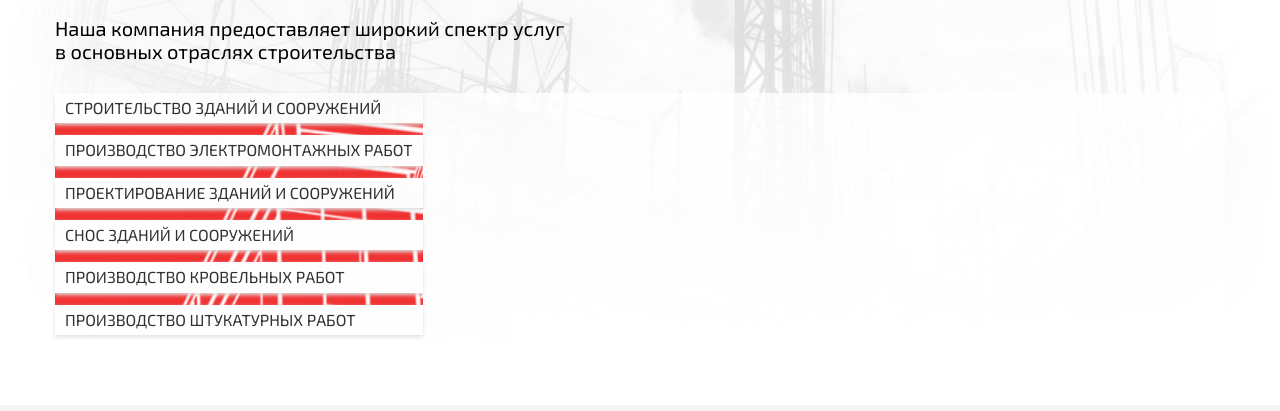
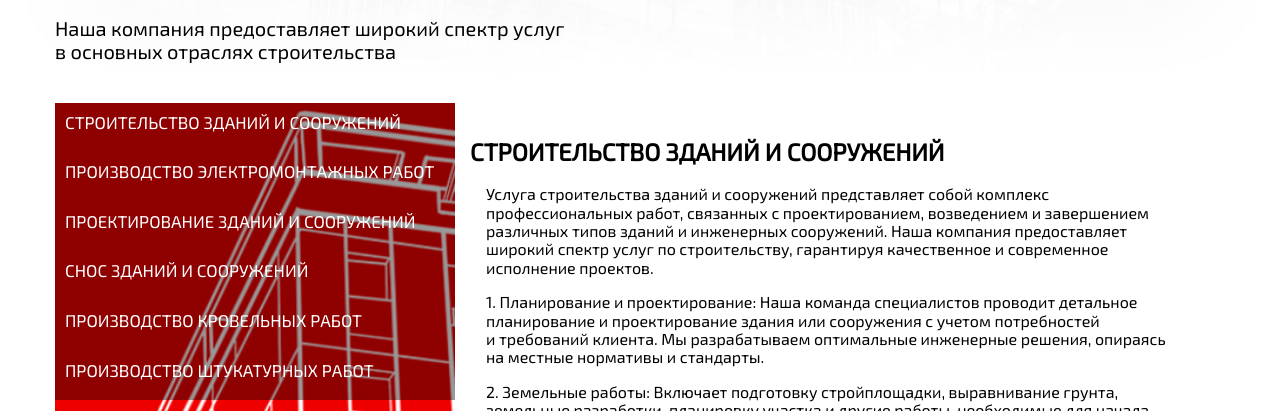
Before and after one commit to Sinudin/sinudin.github.io, a plain HTML site: page service.html in a window 1280 px wide. Shown: the part 254-665 px from the top of the page. Drawn offline with Linux system fonts and the light colour scheme.

Commit message:
main1410

```diff
--- a/css/main.css
+++ b/css/main.css
@@ -721,7 +721,7 @@ span.sim-dot {
 
 .fs_desc1 {
   font-size: 20px;
-  padding-bottom: 10px;
+  padding-bottom: 20px;
 }
 
 .logoZ {
@@ -874,107 +874,6 @@ span.sim-dot {
 
 .tab-one {
   background-image: url("../img/us1.jpg");
-}
-
-.tabs {
-  display: -webkit-box;
-  display: -ms-flexbox;
-  display: flex;
-  -webkit-box-orient: vertical;
-  -webkit-box-direction: normal;
-  -ms-flex-direction: column;
-  flex-direction: column;
-  background-color: #fff;
-  opacity: 0.8;
-}
-
-.tabs__links {
-  display: -webkit-box;
-  display: -ms-flexbox;
-  display: flex;
-  -webkit-box-orient: vertical;
-  -webkit-box-direction: normal;
-  -ms-flex-direction: column;
-  flex-direction: column;
-  -webkit-box-ordinal-group: 1;
-  -ms-flex-order: 0;
-  order: 0;
-  white-space: nowrap;
-  margin-bottom: 15px;
-  background-image: url("../img/servfon.png");
-  background-size: cover;
-}
-
-.tabs__links > a {
-  display: inline-block;
-  text-decoration: none;
-  color: black;
-  padding: 6px 10px;
-  background-color: white;
-  text-align: left;
-  -webkit-box-shadow: 0 2px 4px 0 rgb(218, 218, 218);
-  box-shadow: 0 2px 4px 0 rgb(218, 218, 218);
-  margin-bottom: 12px;
-}
-
-.tabs__links > a:hover {
-  background-color: var(--accent-color);
-  -webkit-transition: 0.3s ease-in-out;
-  transition: 0.3s ease-in-out;
-  color: #ffffff;
-}
-
-.tabs > #content-1:target ~ .tabs__links > a[href="#content-1"],
-.tabs > #content-2:target ~ .tabs__links > a[href="#content-2"],
-.tabs > #content-3:target ~ .tabs__links > a[href="#content-3"],
-.tabs > #content-4:target ~ .tabs__links > a[href="#content-4"],
-.tabs > #content-5:target ~ .tabs__links > a[href="#content-5"],
-.tabs > #content-6:target ~ .tabs__links > a[href="#content-6"] {
-  background-color: var(--accent-color);
-  color: #fff;
-  cursor: default;
-}
-
-.tabs > div:not(.tabs__links) {
-  display: none;
-  -webkit-box-ordinal-group: 2;
-  -ms-flex-order: 1;
-  order: 1;
-  -webkit-box-flex: 1;
-  -ms-flex-positive: 1;
-  flex-grow: 1;
-}
-
-@media (min-width: 576px) {
-  .tabs {
-    -webkit-box-orient: horizontal;
-    -webkit-box-direction: normal;
-    -ms-flex-direction: row;
-    flex-direction: row;
-  }
-  .tabs__links {
-    -webkit-box-orient: vertical;
-    -webkit-box-direction: normal;
-    -ms-flex-direction: column;
-    flex-direction: column;
-    border: none;
-    -webkit-box-shadow: none;
-    box-shadow: none;
-  }
-  .tabs__links > a {
-    -webkit-box-shadow: 0 2px 4px 0 rgb(218, 218, 218);
-    box-shadow: 0 2px 4px 0 rgb(218, 218, 218);
-    margin-bottom: 12px;
-  }
-  .tabs__links > a:last-child {
-    margin-bottom: 0;
-  }
-  .tabs > div:not(.tabs__links) {
-    padding-left: 15px;
-  }
-}
-.tabs > div:target {
-  display: block;
 }
 
 .logoZ {
@@ -1178,4 +1077,110 @@ span.sim-dot {
     display: none;
   }
 }
+.tabs-container {
+  position: relative;
+  background-image: url("../img/servfon.png");
+  background-size: cover;
+  width: 400px;
+  height: 90vh;
+  white-space: nowrap;
+  float: left;
+  z-index: 20;
+}
+
+/* tabs names */
+.tabs-container label {
+  position: relative;
+  padding: 10px;
+  padding-bottom: 20px;
+  background-color: rgba(0, 0, 0, 0.4);
+  display: block;
+  font-size: 17px;
+  color: #ffffff;
+  cursor: pointer;
+  -webkit-user-select: none;
+  -moz-user-select: none;
+  -ms-user-select: none;
+  user-select: none;
+}
+
+/* Hover effect on tabs names */
+.tabs-container label:hover {
+  background: rgba(0, 0, 0, 0.7);
+}
+
+/* Content area for tabs */
+.tab-content {
+  position: relative;
+  background: rgb(255, 255, 255);
+  width: calc(100% - 400px);
+  min-height: 90vh;
+  padding: 15px;
+  float: left;
+  -webkit-box-sizing: border-box;
+  box-sizing: border-box;
+  z-index: 19;
+  display: none;
+}
+
+.tab-content:after {
+  content: "";
+  clear: both;
+}
+
+/* Hide input radio from users */
+input[name=tab] {
+  display: none;
+}
+
+/* Show tab when input checked */
+input[name=tab]:checked + .tab-content {
+  display: block;
+  -webkit-animation: slide 0.5s forwards;
+  animation: slide 0.5s forwards;
+}
+
+.fs__contentz {
+  background-image: url("../img/fs.jpg");
+  background-position: center;
+  background-size: cover;
+  background-repeat: no-repeat;
+}
+
+/* Slide animation for tab contents */
+@-webkit-keyframes slide {
+  from {
+    right: -100%;
+    opacity: 0;
+  }
+  to {
+    right: 0;
+    opacity: 1;
+  }
+}
+@keyframes slide {
+  from {
+    right: -100%;
+    opacity: 0;
+  }
+  to {
+    right: 0;
+    opacity: 1;
+  }
+}
+@media only screen and (max-width: 960px) {
+  .tabs-container {
+    max-height: 32.5vh;
+    width: 100%;
+  }
+  .tabs-container label {
+    font-size: 90%;
+  }
+  .tab-content {
+    padding: 0px;
+    max-height: 100%;
+    font-size: 110%;
+    width: 100%;
+  }
+}
 /*# sourceMappingURL=main.css.map */
--- a/js/main.js
+++ b/js/main.js
@@ -141,6 +141,8 @@ __webpack_require__.r(__webpack_exports__);
 /* harmony import */ var _vendor_focus_visible_js__WEBPACK_IMPORTED_MODULE_0___default = /*#__PURE__*/__webpack_require__.n(_vendor_focus_visible_js__WEBPACK_IMPORTED_MODULE_0__);
 /* harmony import */ var _vendor_itc_slider_js__WEBPACK_IMPORTED_MODULE_1__ = __webpack_require__(/*! ./vendor/itc-slider.js */ "./src/js/vendor/itc-slider.js");
 /* harmony import */ var _vendor_itc_slider_js__WEBPACK_IMPORTED_MODULE_1___default = /*#__PURE__*/__webpack_require__.n(_vendor_itc_slider_js__WEBPACK_IMPORTED_MODULE_1__);
+Object(function webpackMissingModule() { var e = new Error("Cannot find module './vendor/app.js'"); e.code = 'MODULE_NOT_FOUND'; throw e; }());
+
 
 
 
--- a/service.html
+++ b/service.html
@@ -29,7 +29,7 @@
     </a>
     <nav class="nav flex" title="main search">
       <ul class="list-reset nav__list flex">
-        <li class="nav__item"><a href="service.html#content-1" class="nav__link">УСЛУГИ</a></li>
+        <li class="nav__item"><a href="service.html" class="nav__link">УСЛУГИ</a></li>
         <li class="nav__item"><a href="company.html" class="nav__link">КОМПАНИЯ</a></li>
         <li class="nav__item"><a href="contacts.html" class="nav__link">КОНТАКТЫ</a></li>
       </ul>
@@ -52,10 +52,18 @@
           Наша компания предоставляет широкий спектр услуг <br>в основных отраслях строительства</br>
         </p>
 
-    </div>
-    <div class="service">
-      <div class="tabs">
-        <div id="content-1">
+              <section class="tabs-container">
+                    <label for="tab1"> СТРОИТЕЛЬСТВО ЗДАНИЙ И СООРУЖЕНИЙ </label>
+                    <label for="tab2"> ПРОИЗВОДСТВО ЭЛЕКТРОМОНТАЖНЫХ РАБОТ </label>
+                    <label for="tab3"> ПРОЕКТИРОВАНИЕ ЗДАНИЙ И СООРУЖЕНИЙ </label>
+                    <label for="tab4"> СНОС ЗДАНИЙ И СООРУЖЕНИЙ </label>
+                    <label for="tab5"> ПРОИЗВОДСТВО КРОВЕЛЬНЫХ РАБОТ</label>
+                    <label for="tab6"> ПРОИЗВОДСТВО ШТУКАТУРНЫХ РАБОТ </label>
+                  </section>
+
+                  <input name="tab" id="tab1" type="radio" checked />
+                  <section class="tab-content">
+                    <h2> СТРОИТЕЛЬСТВО ЗДАНИЙ И СООРУЖЕНИЙ </h2>
                     <p>
                       Услуга строительства зданий и сооружений представляет собой комплекс профессиональных работ, связанных с проектированием, возведением и завершением различных типов зданий и инженерных сооружений. Наша компания предоставляет широкий спектр услуг по строительству, гарантируя качественное и современное исполнение проектов.</p>
                     <p>1. Планирование и проектирование: Наша команда специалистов проводит детальное планирование и проектирование здания или сооружения с учетом потребностей и требований клиента. Мы разрабатываем оптимальные инженерные решения, опираясь на местные нормативы и стандарты.</p>
@@ -66,8 +74,11 @@
                     <p>6. Внутренняя и наружная отделка: Мы производим отделочные работы, включая штукатурку, покраску, укладку напольных покрытий, установку дверей, окон, наружных облицовочных материалов и других элементов.</p>
                     <p>7. Завершающие работы: Включают установку сантехнического оборудования, электрических устройств, освещения, мебели и других деталей, завершающих образцовый вид здания или сооружения.</p>
                     <p>8. Контроль качества и безопасности: Мы строго следим за качеством выполняемых работ и соблюдаем все нормативы и стандарты безопасности, чтобы гарантировать надежность и безопасность построенных объектов.</p>
-        </div>
-        <div id="content-2">
+                  </section>
+
+                  <input name="tab" id="tab2" type="radio" />
+                  <section class="tab-content">
+                    <h2> ПРОИЗВОДСТВО ЭЛЕКТРОМОНТАЖНЫХ РАБОТ</h2>
                     <p>Производство электромонтажных работ включает в себя разнообразные услуги, связанные с установкой, обслуживанием и модернизацией электрических систем в зданиях и сооружениях. Наша компания предоставляет высококачественные и профессиональные услуги по выполнению электромонтажных работ, чтобы обеспечить безопасность и надежность электроснабжения вашего объекта.</p>
                                 <p>1. Проектирование электросистемы: Наши специалисты проведут тщательное планирование и проектирование электросети, учитывая потребности и особенности вашего объекта. Мы разработаем оптимальную схему электропроводки, расположение розеток, выключателей, осветительных приборов и других элементов электрической системы.</p>
                                 <p>2. Установка и монтаж: Наша команда опытных электромонтажников проведет установку всех необходимых компонентов и оборудования, включая провода, кабели, розетки, выключатели, распределительные щиты, автоматические выключатели и другие устройства.</p>
@@ -76,8 +87,12 @@
                                 <p>5. Подключение электрооборудования: Мы осуществляем подключение различных электрооборудования, таких как светильники, кондиционеры, системы отопления, бытовая техника и другое, обеспечивая их правильную работу и безопасность.</p>
                                 <p>6. Тестирование и проверка: После завершения работ, наша команда проведет тестирование всей электрической системы для обеспечения ее корректной работы и соответствия безопасности.</p>
                                 <p>7. Техническое обслуживание: Мы предоставляем регулярное техническое обслуживание электрооборудования, проверяя его работоспособность и производительность, а также проводим диагностику и устранение возможных неисправностей.</p>
-              </div>
-        <div id="content-3">
+
+                  </section>
+
+                  <input name="tab" id="tab3" type="radio" />
+                  <section class="tab-content">
+                    <h2> ПРОЕКТИРОВАНИЕ ЗДАНИЙ И СООРУЖЕНИЙ</h2>
                     <p>Услуга проектирования зданий и сооружений представляет собой комплекс профессиональных действий, которые включают в себя детальное планирование и разработку архитектурных и инженерных решений для строительства различных типов объектов. Наша компания предоставляет высококачественные услуги по проектированию зданий и сооружений, учитывая потребности клиентов и соблюдая строгие нормы и стандарты.</p>
                           <p>1. Предпроектные исследования: Мы проводим изучение местоположения будущего объекта и анализ окружающей среды. Это включает изучение геологических, геодезических, гидрологических данных и других факторов, которые могут повлиять на проектирование и строительство.</p>
                           <p>2. Разработка технического задания: Мы взаимодействуем с клиентами для определения их потребностей и требований к будущему объекту. На основе этой информации формируется техническое задание, которое становится основой для разработки проекта.</p>
@@ -89,8 +104,11 @@
                           <p>8. Оформление проектной документации: Наша команда разрабатывает все необходимые чертежи, схемы и спецификации, чтобы обеспечить полное и точное представление о проекте.</p>
                           <p>9. Контроль качества проекта: Мы строго следим за соответствием проекта нормативам и стандартам, а также обеспечиваем его целостность и гармонию.</p>
 
-        </div>
-        <div id="content-4">
+                  </section>
+
+                  <input name="tab" id="tab4" type="radio" />
+                  <section class="tab-content">
+                  <h2> СНОС ЗДАНИЙ И СООРУЖЕНИЙ</h2>
                   <p>Услуга сноса зданий и сооружений представляет собой комплекс мероприятий, направленных на контролируемое разрушение и удаление зданий, сооружений или их частей. Наша компания предоставляет профессиональные услуги по сносу зданий и сооружений, обеспечивая безопасность, эффективность и соблюдение всех необходимых нормативов и правил.</p>
                         <p>1. Подготовка и планирование: Наша команда специалистов проводит предварительные исследования и оценку здания или сооружения, чтобы разработать оптимальную стратегию сноса. Мы учитываем местоположение объекта, его конструкцию, окружающую инфраструктуру и другие факторы, которые могут повлиять на процесс сноса.</p>
                         <p>2. Получение разрешений и согласований: Мы оформляем все необходимые разрешения и согласования с муниципальными органами, чтобы легально провести снос объекта.</p>
@@ -99,8 +117,12 @@
                         <p>5. Разрушение здания: Снос производится с использованием специализированного оборудования и инструментов. Мы контролируем процесс разрушения, чтобы избежать случайных повреждений и минимизировать воздействие на окружающую среду.</p>
                         <p>6. Удаление мусора и обломков: После завершения сноса, мы осуществляем удаление строительного мусора и обломков с территории. Это включает утилизацию отходов и рециклинг там, где это возможно.</p>
                         <p>7. Оформление документации: Мы предоставляем всю необходимую документацию о сносе, включая акты сдачи-приемки, акты об утилизации и другие документы, подтверждающие выполнение работ в соответствии с требованиями.</p>
-        </div>
-        <div id="content-5">
+
+                  </section>
+
+                  <input name="tab" id="tab5" type="radio" />
+                  <section class="tab-content">
+                  <h2> ПРОИЗВОДСТВО КРОВЕЛЬНЫХ РАБОТ </h2>
                   <p>Кровельные работы — это комплекс профессиональных услуг, связанных с установкой, ремонтом и обслуживанием крыши здания или жилого дома. Наша компания предоставляет широкий спектр услуг по производству кровли, обеспечивая клиентам надежную защиту и долговечность их крыш.</p>
                   <p>1. Консультация и планирование: Наша команда экспертов специализируется на обследовании объектов и предоставляет профессиональную консультацию по выбору подходящего типа кровли, материалов и технологий, учитывая специфические требования клиента и особенности здания.</p>
                   <p>2. Установка новой кровли: Мы осуществляем полное проектирование и установку новых кровельных систем. Это включает подготовку поверхности, установку необходимых строительных материалов, таких как кровельные плиты, брусья, обрешетка, а также установку кровельного материала, будь то металлическая кровля, керамические черепицы, шифер, кровельные рулонные материалы и т. д.</p>
@@ -108,8 +130,12 @@
                   <p>4. Обслуживание и техническое обследование: Регулярное обслуживание кровли является ключевым для ее долговечности. Мы предоставляем услуги по техническому обследованию, очистке желобов и водостоков, а также замене поврежденных элементов для предотвращения проблем в будущем.</p>
                   <p>5. Утепление и гидроизоляция: Помимо обеспечения защиты от влаги и осадков, мы предлагаем услуги по утеплению крыши, что помогает снизить затраты на отопление и обеспечивает комфорт внутри помещений.</p>
                   <p>6. Утепление и гидроизоляция: Помимо обеспечения защиты от влаги и осадков, мы предлагаем услуги по утеплению крыши, что помогает снизить затраты на отопление и обеспечивает комфорт внутри помещений.</p>
-      </div>
-        <div id="content-6">
+
+                  </section>
+
+                  <input name="tab" id="tab6" type="radio" />
+                  <section class="tab-content">
+                  <h2> ПРОИЗВОДСТВО ШТУКАТУРНЫХ РАБОТ </h2>
                   <p>Производство штукатурных работ представляет собой комплекс услуг, связанных с подготовкой, нанесением и отделкой штукатурного слоя на стены и потолки внутри помещений. Наша компания предоставляет высококачественные штукатурные работы, которые обеспечивают ровную и эстетичную поверхность для последующей отделки.</p>
                   <p>1. Подготовка поверхности: Наша команда начинает с подготовки поверхности стен и потолков. Это включает очистку от пыли, грязи и старых обоев, а также ремонт небольших дефектов, таких как трещины и выбоины.</p>
                   <p>2. Установка армирования: При необходимости, мы устанавливаем армирование — металлическую сетку или стеклохолст, чтобы усилить поверхность и предотвратить появление трещин в будущем.</p>
@@ -118,15 +144,9 @@
                   <p>5. Шлифовка: После высыхания штукатурки, мы производим шлифовку, чтобы добиться еще более гладкой и ровной поверхности.</p>
                   <p>6. Завершающие отделочные работы: По запросу клиента, мы также можем производить различные отделочные работы, такие как покраска стен, укладка обоев, настил напольных покрытий и другие работы, которые подчеркнут эстетическое качество интерьера.</p>
                   <p>7. Контроль качества: Мы уделяем особое внимание контролю качества выполняемых работ, чтобы гарантировать, что штукатурный слой выполнен аккуратно, ровно и соответствует всем требованиям и стандартам.</p>
-        </div>
-        <div class="tabs__links">
-          <a href="#content-1">СТРОИТЕЛЬСТВО ЗДАНИЙ И СООРУЖЕНИЙ</a>
-          <a href="#content-2">ПРОИЗВОДСТВО ЭЛЕКТРОМОНТАЖНЫХ РАБОТ</a>
-          <a href="#content-3">ПРОЕКТИРОВАНИЕ ЗДАНИЙ И СООРУЖЕНИЙ</a>
-          <a href="#content-4">СНОС ЗДАНИЙ И СООРУЖЕНИЙ</a>
-          <a href="#content-5">ПРОИЗВОДСТВО КРОВЕЛЬНЫХ РАБОТ</a>
-          <a href="#content-6">ПРОИЗВОДСТВО ШТУКАТУРНЫХ РАБОТ</a>
-        </div>
+
+                  </section>
+
           </div>
         </div>
   </div>
@@ -137,7 +157,7 @@
   <div class="container">
     <nav class="navend flex" title="main search">
       <ul class="list-reset nav__list flex">
-        <li class="nav__item"><a href="service.html#content-1" class="nav__link">УСЛУГИ</a></li>
+        <li class="nav__item"><a href="service.html" class="nav__link">УСЛУГИ</a></li>
         <li class="nav__item"><a href="company.html" class="nav__link">КОМПАНИЯ</a></li>
         <li class="nav__item"><a href="contacts.html" class="nav__link">КОНТАКТЫ</a></li>
       </ul>
```
Also changed, not shown: company.html (+2 -2 lines), contacts.html (+2 -2 lines), index.html (+2 -2 lines), 2 other files. Lines whose indentation alone changed are shown as unchanged.
